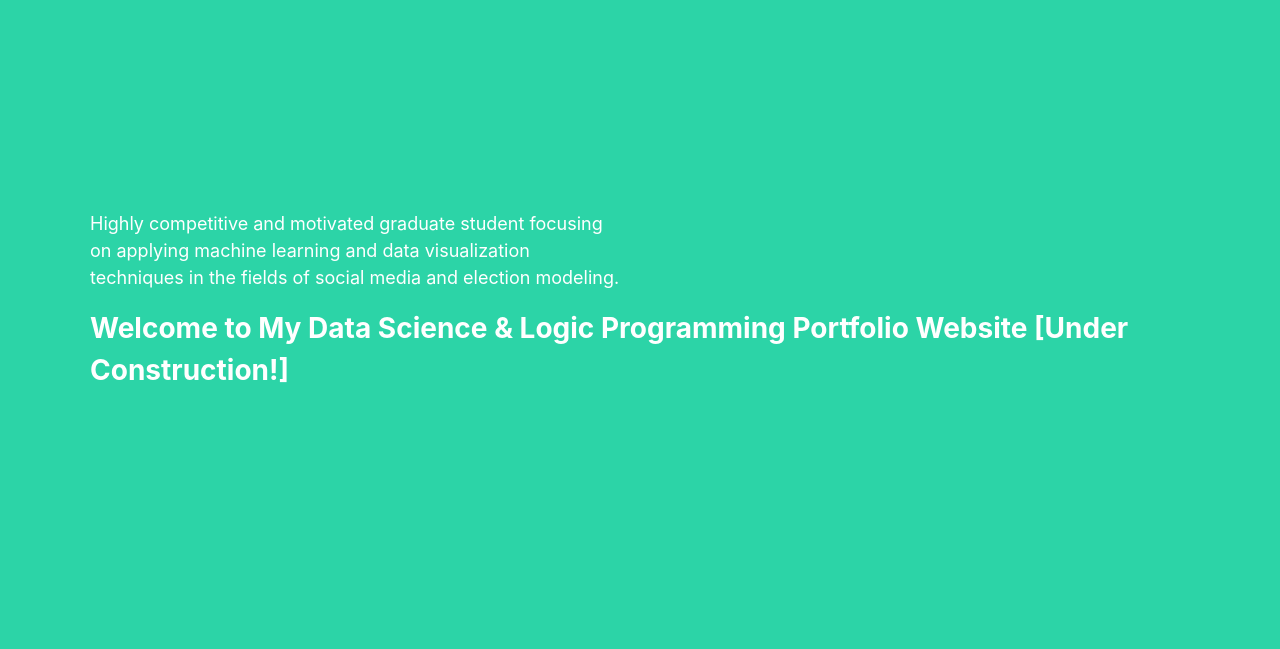
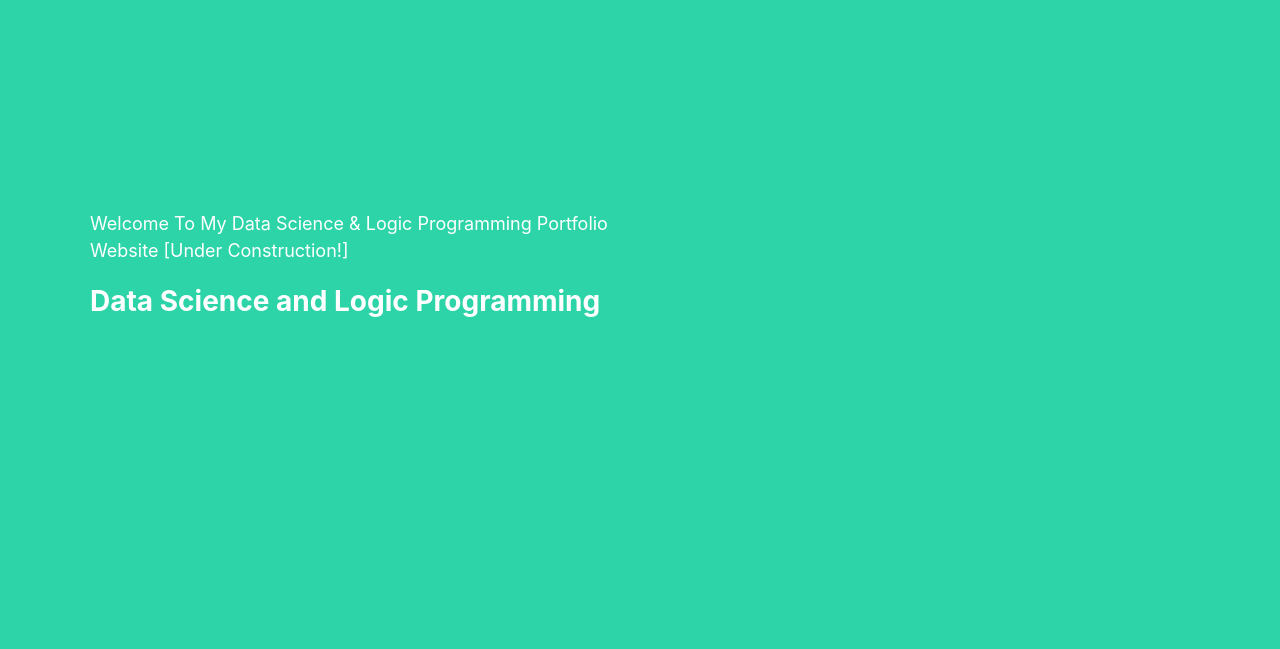
Before and after one commit to just331/personal-website, a Flask app: page / in a window 1280 px wide. Shown: the part 76-725 px from the top of the page. Run offline with Flask 2, Linux system fonts and the light colour scheme; some libraries are stand-ins or nearby versions.

Commit message:
Updating header sections for each page.

```diff
--- a/app.py
+++ b/app.py
@@ -7,29 +7,28 @@ app = Flask(__name__)
 @app.route('/index', methods=['POST', 'GET'])
 @app.route('/', methods=['POST', 'GET'])
 def index():
-    greeting = 'Welcome to My A.I. / Data Science Portfolio Website [Under Construction!]'
-
+    title_text = 'Welcome To My Data Science & Logic Programming Portfolio Website [Under Construction!] '
     return render_template('/index.html',
-                           greeting=greeting,
-                           title="Welcome to My Data Science & Logic Programming Portfolio Website [Under "
-                                 "Construction!]",
+                           title_text=title_text,
+                           title="Data Science and Logic Programming",
                            id="index")
 
 
 # About Me page
 @app.route('/about', methods=['POST', 'GET'])
 def about():
-    about_me = 'About me'
+    title_text = 'Recent Texas Tech University graduate with a Master\'s degree in Computer Science. Interests in ' \
+                 'Data Science and Logic Programming. Below is a brief timeline of my career so far. '
     return render_template('/about.html',
-                           about=about_me,
+                           title_text=title_text,
                            title="About Me",
                            id="about")
 
 
 @app.route('/portfolio', methods=['POST', 'GET'])
 def portfolio():
-    port = 'Portfolio Page'
+    title_text = 'Here are a few of my favorite projects that I have completed throughout my educational career.'
     return render_template('/portfolio.html',
-                           port=port,
+                           title_text=title_text,
                            title="Portfolio",
                            id="portfolio")
--- a/templates/layout.html
+++ b/templates/layout.html
@@ -55,7 +55,7 @@
                     <div class="row title-text">
                         <div class="col-12 col-sm-9 col-md-7 col-lg-6 additional-margin">
                             <div class="title-description">
-                                <p>Highly competitive and motivated graduate student focusing on applying machine learning and data visualization techniques in the fields of social media and election modeling.</p>
+                                <p>{{title_text}}</p>
                             </div>
                         </div>
                     </div>
```
Also changed, not shown: templates/index.html (+0 -9 lines).
